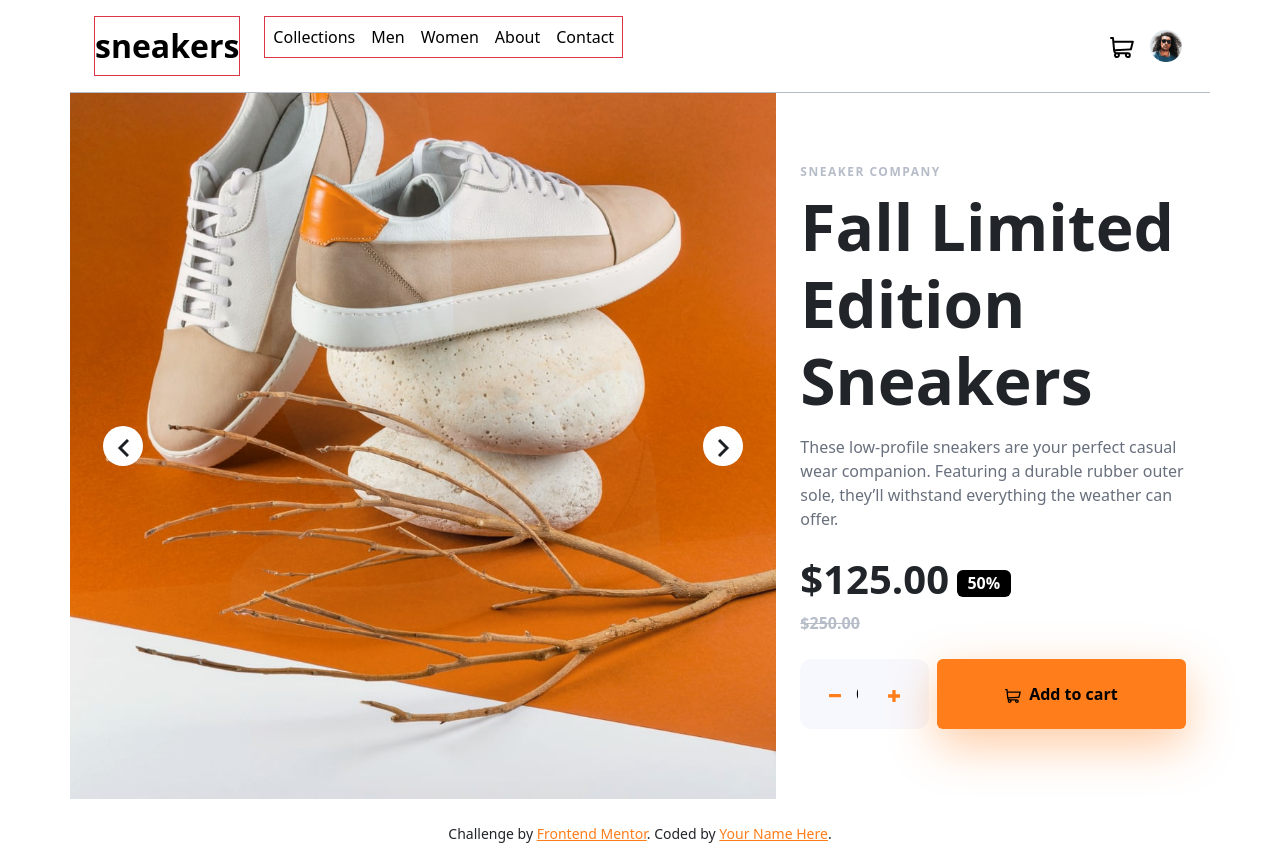
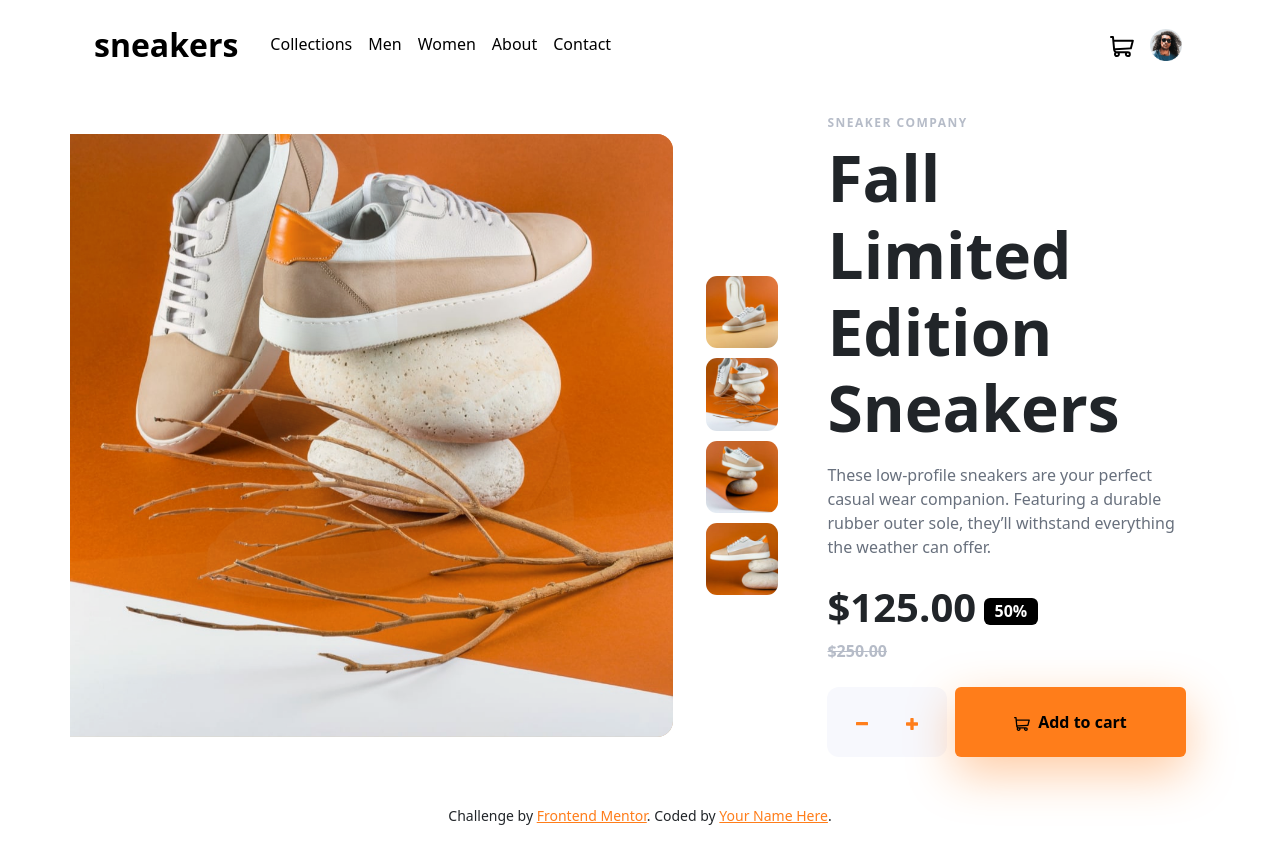
Before and after one commit to dev0xgenius/ecommerce-product-page, a React (Vite) app: page / in a window 1280 px wide. Built offline with nearby package versions, Linux system fonts and the light colour scheme.

Commit message:
rwd/tab: Make showcase section responsive

```diff
--- a/src/components/Header/Header.tsx
+++ b/src/components/Header/Header.tsx
@@ -10,17 +10,17 @@ import styles from './header.module.scss'
 
 export default function Header() {
   return (
-    <header className={`border-bottom border-secondary ${styles.header}`}>
+    <header className={`${styles.header}`}>
       <Navbar expand="md">
-        <Container fluid className="d-flex align-items-md-center gap-3 p-4 py-2">
+        <Container fluid="sm" className="gap-3 p-4 py-2">
           <Navbar.Toggle className="border-0 shadow-none p-0" aria-controls="menuNavbar" />
           <Row className="align-items-md-start flex-md-row-reverse gap-md-4">
             <Navbar.Offcanvas placement="start" className="p-4 w-75 col p-md-0" aria-labelledby="menuNavbar" id="menuNavbar">
               <Navbar.Toggle className="ps-3" aria-controls="menuNavbar">
-                <img src="src/assets/images/icon-close.svg" alt="close button" />
+                <im src="src/assets/images/icon-close.svg" alt="close button" />
               </Navbar.Toggle>
-              <Offcanvas.Body>
-                <Nav className="border border-danger">
+              <Offcanvas.Body className="mt-md-2">
+                <Nav>
                   {["Collections", "Men", "Women", "About", "Contact"]
                     .map((element, index) =>
                     <Nav.Link key={index} className={`${styles.navLink}`} href="#">{element}</Nav.Link>
@@ -28,7 +28,7 @@ export default function Header() {
                 </Nav>
               </Offcanvas.Body>
             </Navbar.Offcanvas>
-            <Navbar.Brand className="fw-bolder col-md-auto m-0 border border-danger">sneakers</Navbar.Brand>
+            <Navbar.Brand className="fw-bolder col-md-auto m-0">sneakers</Navbar.Brand>
           </Row>
           <Profile />
         </Container>
--- a/src/components/ProductShowCase/ProductShowCase.tsx
+++ b/src/components/ProductShowCase/ProductShowCase.tsx
@@ -1,6 +1,8 @@
 import React from 'react'
 import { useState } from 'react'
 import Container from 'react-bootstrap/Container'
+import Row from 'react-bootstrap/Row'
+import Col from 'react-bootstrap/Col'
 import Carousel from 'react-bootstrap/Carousel'
 import Button from 'react-bootstrap/Button'
 
@@ -22,9 +24,12 @@ export default function ProductShowCase (){
   );
 
   return (
+    <Row className="py-md-4 gap-2 align-items-center">
+      <Col xs>
         <Carousel fade slide={true} activeIndex={index}
           onSelect={selectedIndex => setIndex(selectedIndex)}
-      prevIcon={prevIcon} nextIcon={nextIcon}
+          prevIcon={prevIcon} nextIcon={nextIcon} indicators={false}
+          className="rounded-end-md-4 overflow-hidden border-danger"
         >
           <Carousel.Item>
             <img src="src/assets/images/image-product-1.jpg"
@@ -47,5 +52,21 @@ export default function ProductShowCase (){
             />
           </Carousel.Item>
         </Carousel>
+      </Col>
+      <div className={`d-none d-md-flex col-2 flex-column gap-2 p-4 ${styles.indicators}`}>
+        <Button variant="none">
+          <img src="src/assets/images/image-product-1-thumbnail.jpg" />
+        </Button>
+        <Button variant="none">
+          <img src="src/assets/images/image-product-2-thumbnail.jpg" />
+        </Button>
+        <Button variant="none">
+          <img src="src/assets/images/image-product-3-thumbnail.jpg" />
+        </Button>
+        <Button variant="none">
+          <img src="src/assets/images/image-product-4-thumbnail.jpg" />
+        </Button>
+      </div>
+    </Row>
   )
 }
--- a/src/components/ProductShowCase/productShowCase.module.scss
+++ b/src/components/ProductShowCase/productShowCase.module.scss
@@ -7,8 +7,32 @@ button.carouselIcon {
   background-color: $white;
   border: none;
 
+  @include media-breakpoint-up("md") {
+    display: none;
+  }
+
   &:hover {
     opacity: .5;
     background-color: $white;
   }
 }
+
+.indicators {
+  button {
+    padding: 0;
+    overflow: hidden;
+    border-radius: $border-radius * 2;
+    transition: $transition-base;
+
+    &:hover {
+      outline: 2px solid $primary;
+      opacity: .5;
+      background-color: white;
+    }
+
+    img {
+      width: 100%;
+      height: auto;
+    }
+  }
+}
--- a/src/scss/config/_base.scss
+++ b/src/scss/config/_base.scss
@@ -5,6 +5,9 @@
 $utilities: map-merge($utilities, (
   "position" : map-merge(map-get($utilities, "position"),
     (responsive: true)
+  ),
+  "rounded-end" : map-merge(map-get($utilities, "rounded-end"),
+    (responsive : true)
   )
 ));
 
--- a/src/scss/config/_custom-carousel.scss
+++ b/src/scss/config/_custom-carousel.scss
@@ -1,6 +1,6 @@
 $carousel-control-color:             $black;
 $carousel-control-opacity:           1;
 
-$carousel-indicator-width:           100%;
-$carousel-indicator-height:          auto;
-$carousel-indicator-active-bg:       $black;
+/* $carousel-indicator-width:           100%;
+$carousel-indicator-height:          100px;
+$carousel-indicator-active-bg:       $black; */
--- a/src/scss/globals.scss
+++ b/src/scss/globals.scss
@@ -11,3 +11,7 @@
 .content p {
   color: $gray;
 }
+
+.carousel-indicators {
+  color: black;
+}
```
Lines whose indentation alone changed are shown as unchanged.
